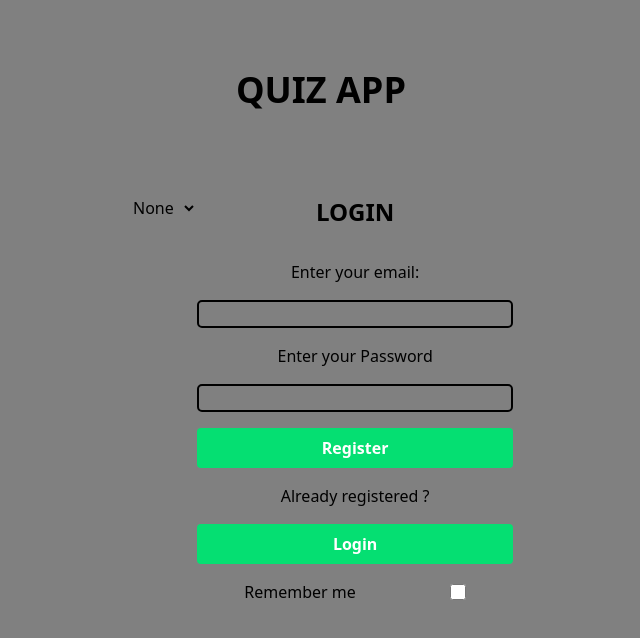
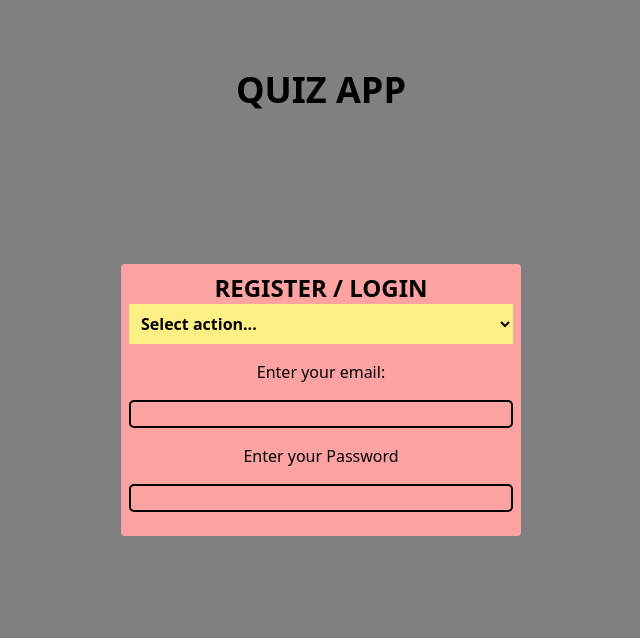
Before and after one commit to PRINCE-CEEJAY/REFINED-NEXTJS-PROJECTS, a Next.js app: page / in a window 1280 px wide. Shown: the top 638 px of the page, without its empty margins (319-959 px from the left). Built offline with nearby package versions, Linux system fonts and the light colour scheme.

Commit message:
Completed login component, ready to move on...

```diff
--- a/app/components/Login.jsx
+++ b/app/components/Login.jsx
@@ -12,9 +12,7 @@ const Login = () => {
   const [message, setMessage] = useState("");
   const [loggedIn, setLoggedIn] = useState(false);
   const [registered, setRegistered] = useState(false);
-  const [selectedAction, setSelectedAction] = useState("Select Action...");
-
-  console.log(selectedAction);
+  const [selectedAction, setSelectedAction] = useState("");
 
   const handleRegister = async () => {
     try {
@@ -44,21 +42,31 @@ const Login = () => {
       setLoggedIn(false);
     }
   };
+  // const setDisplay = (display) => {
+  //   if (selectedAction.toUpperCase() === "LOGIN") {
+  //     return "hidden";
+  //   } else if (selectedAction.toUpperCase() === "REGISTER") {
+  //     return "";
+  //   }
+  //   return display;
+  // };
+
   return (
-    <div className="flex justify-center align-middle min-w-sm">
-      <div>
+    <div className="flex flex-col rounded-sm justify-center align-middle min-w-sm bg-red-300 p-2">
+      <h1 className="text-2xl text-center font-extrabold">REGISTER / LOGIN</h1>
+      <div className="flex justify-center w-full">
         <select
-          className="w-full hover:cursor-pointer"
+          className=" min-w-sm hover:cursor-pointer bg-yellow-200 p-2 font-bold"
           value={selectedAction}
           onChange={(e) => setSelectedAction(e.target.value)}
         >
+          <option>Select action...</option>
           <option>None</option>
           <option>Register</option>
           <option>Login</option>
         </select>
       </div>
       <div className="flex flex-col w-full justify-center text-center align-middle space-y-4 ">
-        <h1 className="text-2xl font-extrabold">LOGIN</h1>
         <h4 className="text-green-900">{message}</h4>
         <label htmlFor="email">Enter your email:</label>
         <input
@@ -78,19 +86,27 @@ const Login = () => {
           onChange={(e) => setPassword(e.target.value)}
           required
         />
+
+        <div>
+          {selectedAction.toLowerCase() === "register" && (
             <button
               onClick={handleRegister}
-          className="bg-green-400 rounded-sm text-white h-10 font-bold hover:cursor-pointer hover:bg-green-300"
+              className="bg-green-400 rounded-sm text-white h-10 font-bold hover:cursor-pointer hover:bg-green-300 w-full"
             >
               Register
             </button>
-        <p>Already registered ?</p>
+          )}
+        </div>
+
+        {selectedAction.toLowerCase() === "login" && (
+          <div>
             <button
               onClick={handleLogin}
-          className="bg-green-400 rounded-sm text-white h-10 font-bold hover:cursor-pointer hover:bg-green-300"
+              className="bg-green-400 rounded-sm text-white h-10 font-bold hover:cursor-pointer hover:bg-green-300 w-full"
             >
               Login
             </button>
+
             <div className="flex text-left justify-around align-middle">
               <label htmlFor="check">Remember me</label>
               <input
@@ -101,6 +117,8 @@ const Login = () => {
               />
             </div>
           </div>
+        )}
+      </div>
     </div>
   );
 };
```
Lines whose indentation alone changed are shown as unchanged.
